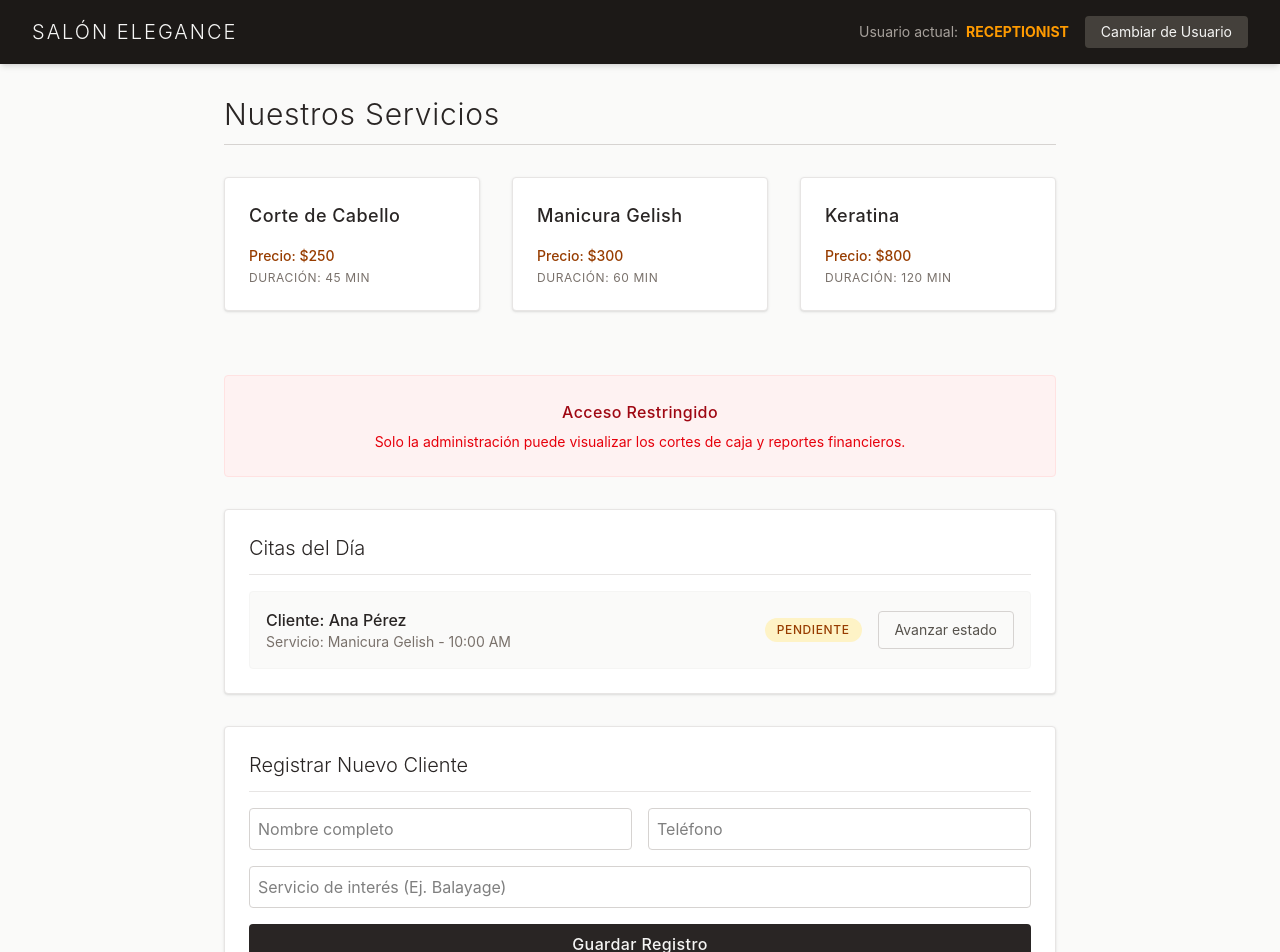
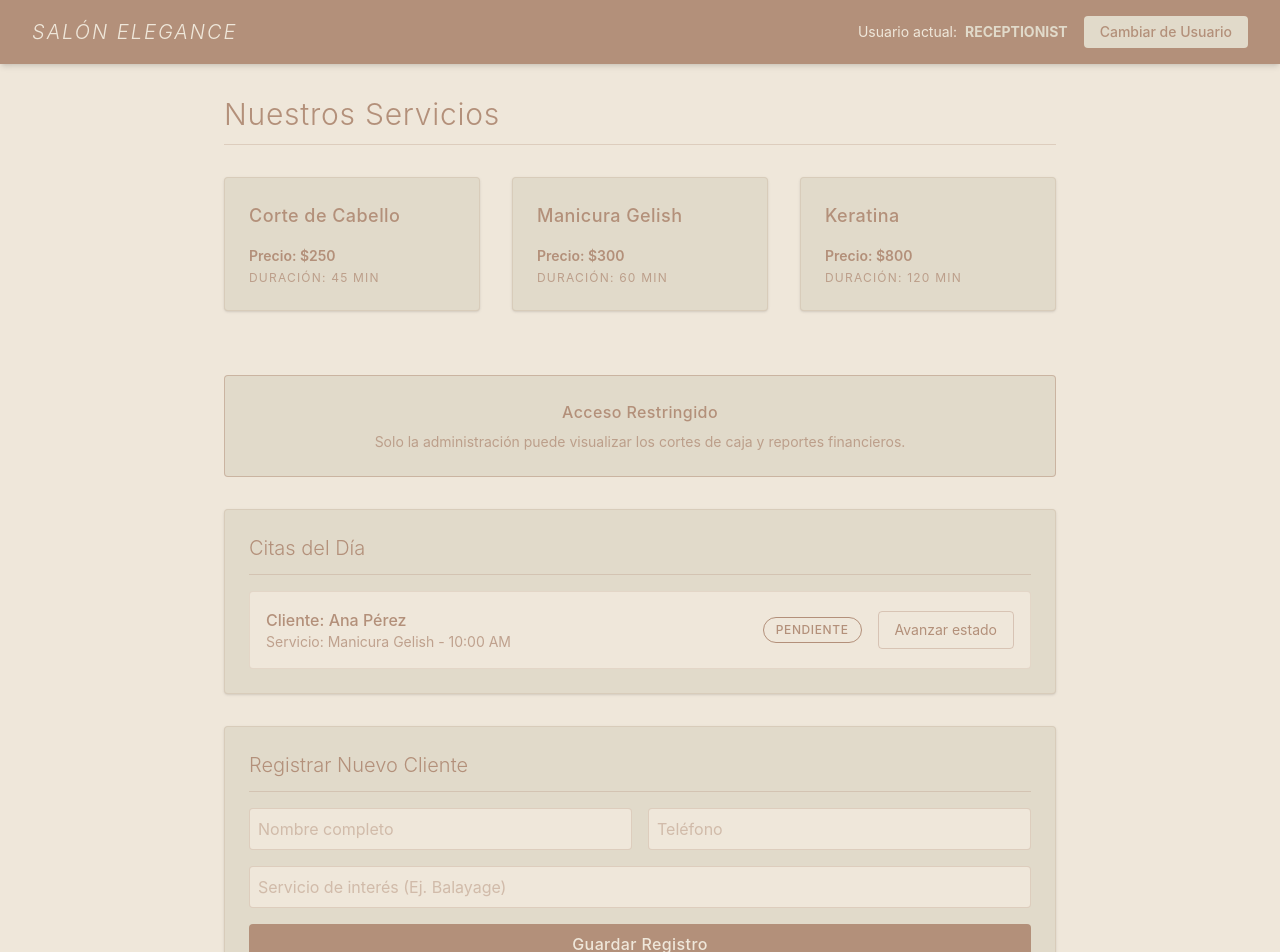
Before and after one commit to Georgina2615/salon, a React (Vite) app: page / in a window 1280 px wide. Shown: the top 952 px of the page. Built offline with nearby package versions, Linux system fonts and the light colour scheme.

Commit message:
style: se aplico el tema final al layout

```diff
--- a/src/App.jsx
+++ b/src/App.jsx
@@ -13,7 +13,7 @@ function App() {
 
   return (
     <AuthProvider>
-      <div className="min-h-screen bg-stone-50 font-sans pb-12">
+      <div className="min-h-screen bg-claro font-sans pb-12">
         <Header />
         <ServicesContainer />
 
@@ -26,7 +26,7 @@ function App() {
             {!showInventory && (
               <button
                 onClick={() => setShowInventory(true)}
-                className="bg-stone-800 text-stone-100 px-6 py-2 rounded-sm hover:bg-stone-700 transition-colors cursor-pointer"
+                className="bg-fuerte text-claro px-6 py-2 rounded-sm hover:bg-medio transition-colors cursor-pointer"
               >
                 Cargar Módulo de Inventario
               </button>
--- a/src/components/Header.jsx
+++ b/src/components/Header.jsx
@@ -4,15 +4,15 @@ export const Header = () => {
   const { role, toggleRole } = useAuth();
 
   return (
-    <header className="bg-stone-900 text-stone-100 p-4 px-8 flex justify-between items-center shadow-md">
-      <h1 className="text-xl font-light tracking-widest">SALÓN ELEGANCE</h1>
+    <header className="bg-fuerte text-claro p-4 px-8 flex justify-between items-center shadow-md">
+      <h1 className="text-xl font-light tracking-widest italic">SALÓN ELEGANCE</h1>
       <div className="flex items-center gap-4">
-        <span className="text-sm text-stone-400">
-          Usuario actual: <strong className="text-amber-500 uppercase ml-1">{role}</strong>
+        <span className="text-sm">
+          Usuario actual: <strong className="text-medio uppercase ml-1">{role}</strong>
         </span>
         <button
           onClick={toggleRole}
-          className="bg-stone-700 hover:bg-stone-600 px-4 py-1.5 rounded-sm text-sm transition-colors cursor-pointer"
+          className="bg-medio text-fuerte px-4 py-1.5 rounded-sm text-sm font-medium cursor-pointer transition-colors"
         >
           Cambiar de Usuario
         </button>
--- a/src/components/ServiceCard.jsx
+++ b/src/components/ServiceCard.jsx
@@ -1,9 +1,12 @@
 export const ServiceCard = ({ service }) => {
   return (
-    <div className="bg-white p-6 rounded-sm shadow-sm border border-stone-200 hover:shadow-md hover:border-stone-400 transition-all duration-300">
-      <h3 className="text-lg font-medium text-stone-800 tracking-wide">{service.name}</h3>
-      <p className="text-amber-800 mt-4 text-sm font-medium">Precio: {service.price}</p>
-      <p className="text-stone-500 text-xs uppercase tracking-wider mt-1">Duración: {service.duration}</p>
+    <div className="bg-medio p-6 rounded-sm shadow-sm border border-fuerte/20 hover:shadow-md transition-all duration-300">
+      <h3 className="text-lg font-medium tracking-wide text-fuerte">
+        {service.name}</h3>
+      <p className="mt-4 text-sm font-semibold text-fuerte">
+        Precio: {service.price}</p>
+      <p className="text-xs uppercase tracking-widest mt-1 text-fuerte/80">
+      Duración: {service.duration}</p>
     </div>
   );
 };
--- a/src/examples/AppointmentsSection.jsx
+++ b/src/examples/AppointmentsSection.jsx
@@ -1,41 +1,31 @@
-// src/examples/AppointmentsSection.jsx
 import { AppointmentManager } from "../components/AppointmentManager";
 
 export const AppointmentsSection = () => {
   return (
-    <div className="bg-white p-6 rounded-sm shadow-sm border border-stone-200 mt-8">
-      <h3 className="text-xl font-light text-stone-800 border-b border-stone-200 pb-3 mb-4">
+    <div className="bg-medio p-6 rounded-sm shadow-sm border border-fuerte/20 mt-8">
+      <h3 className="text-xl font-light text-fuerte border-b border-fuerte/30 pb-3 mb-4">
         Citas del Día
       </h3>
-
       <div className="space-y-4">
-        {/* Render Prop */}
-        <AppointmentManager
-          render={({ status, nextStatus }) => (
-            <div className="flex items-center justify-between p-4 bg-stone-50 border border-stone-100 rounded-sm">
+        <AppointmentManager render={({ status, nextStatus }) => (
+          <div className="flex items-center justify-between p-4 bg-claro border border-fuerte/20 rounded-sm">
             <div>
-                <p className="font-medium text-stone-800">Cliente: Ana Pérez</p>
-                <p className="text-sm text-stone-500">Servicio: Manicura Gelish - 10:00 AM</p>
+              <p className="font-medium text-fuerte">Cliente: Ana Pérez</p>
+              <p className="text-sm text-fuerte/80">Servicio: Manicura Gelish - 10:00 AM</p>
             </div>
-
             <div className="flex items-center gap-4">
-                <span className={`px-3 py-1 text-xs font-medium uppercase tracking-wider rounded-full
-                  ${status === 'Pendiente' ? 'bg-amber-100 text-amber-800' :
-                    status === 'En Curso' ? 'bg-stone-200 text-stone-800' :
-                    'bg-green-100 text-green-800'}`}>
+              <span className={`px-3 py-1 text-xs font-medium uppercase tracking-wider rounded-full border
+                ${status === 'Pendiente' ? 'bg-claro border-fuerte text-fuerte' :
+                  status === 'En Curso' ? 'bg-medio border-fuerte text-fuerte' :
+                  'bg-fuerte border-fuerte text-claro'}`}>
                 {status}
               </span>
-
-                <button
-                  onClick={nextStatus}
-                  className="text-sm px-4 py-2 border border-stone-300 text-stone-600 hover:bg-stone-200 transition-colors rounded-sm cursor-pointer"
-                >
+              <button onClick={nextStatus} className="text-sm px-4 py-2 border border-fuerte/40 text-fuerte hover:bg-medio transition-colors rounded-sm cursor-pointer">
                 Avanzar estado
               </button>
             </div>
           </div>
-          )}
-        />
+        )} />
       </div>
     </div>
   );
--- a/src/examples/FinancialReport.jsx
+++ b/src/examples/FinancialReport.jsx
@@ -2,18 +2,18 @@ import { withAuth } from "./withAuth";
 
 const FinancialReport = () => {
   return (
-    <div className="bg-stone-800 p-6 rounded-sm shadow-md mt-8">
-      <h3 className="text-xl font-light text-stone-100 border-b border-stone-600 pb-3 mb-4">
+    <div className="bg-medio p-6 rounded-sm shadow-sm mt-8 border border-fuerte/20">
+      <h3 className="text-xl font-light text-fuerte border-b border-fuerte/30 pb-3 mb-4">
         Reporte Financiero del Día
       </h3>
-      <div className="grid grid-cols-2 gap-4 text-stone-300">
+      <div className="grid grid-cols-2 gap-4">
         <div>
-          <p className="text-xs uppercase tracking-widest text-stone-500">Ingresos Totales</p>
-          <p className="text-2xl font-medium text-amber-500">$4,550.00</p>
+          <p className="text-xs uppercase tracking-widest text-fuerte/80">Ingresos Totales</p>
+          <p className="text-2xl font-medium text-fuerte">$4,550.00</p>
         </div>
         <div>
-          <p className="text-xs uppercase tracking-widest text-stone-500">Servicios Realizados</p>
-          <p className="text-2xl font-medium text-stone-100">12</p>
+          <p className="text-xs uppercase tracking-widest text-fuerte/80">Servicios Realizados</p>
+          <p className="text-2xl font-medium text-fuerte">12</p>
         </div>
       </div>
     </div>
--- a/src/examples/NewClientForm.jsx
+++ b/src/examples/NewClientForm.jsx
@@ -14,8 +14,8 @@ export const NewClientForm = () => {
   };
 
   return (
-    <div className="bg-white p-6 rounded-sm shadow-sm border border-stone-200 mt-8">
-      <h3 className="text-xl font-light text-stone-800 border-b border-stone-200 pb-3 mb-4">
+    <div className="bg-medio p-6 rounded-sm shadow-sm border border-fuerte/20 mt-8">
+      <h3 className="text-xl font-light text-fuerte border-b border-fuerte/30 pb-3 mb-4">
         Registrar Nuevo Cliente
       </h3>
 
@@ -27,7 +27,7 @@ export const NewClientForm = () => {
             value={values.nombre}
             onChange={handleInputChange}
             placeholder="Nombre completo"
-            className="w-full p-2 border border-stone-300 rounded-sm focus:outline-none focus:border-amber-600 focus:ring-1 focus:ring-amber-600"
+            className="w-full p-2 bg-claro border border-fuerte/30 rounded-sm text-fuerte focus:outline-none focus:border-fuerte focus:ring-1 focus:ring-fuerte placeholder-fuerte/50"
             required
           />
           <input
@@ -36,7 +36,7 @@ export const NewClientForm = () => {
             value={values.telefono}
             onChange={handleInputChange}
             placeholder="Teléfono"
-            className="w-full p-2 border border-stone-300 rounded-sm focus:outline-none focus:border-amber-600 focus:ring-1 focus:ring-amber-600"
+            className="w-full p-2 bg-claro border border-fuerte/30 rounded-sm text-fuerte focus:outline-none focus:border-fuerte focus:ring-1 focus:ring-fuerte placeholder-fuerte/50"
             required
           />
         </div>
@@ -46,12 +46,12 @@ export const NewClientForm = () => {
           value={values.servicio}
           onChange={handleInputChange}
           placeholder="Servicio de interés (Ej. Balayage)"
-          className="w-full p-2 border border-stone-300 rounded-sm focus:outline-none focus:border-amber-600 focus:ring-1 focus:ring-amber-600"
+          className="w-full p-2 bg-claro border border-fuerte/30 rounded-sm text-fuerte focus:outline-none focus:border-fuerte focus:ring-1 focus:ring-fuerte placeholder-fuerte/50"
           required
         />
         <button
           type="submit"
-          className="w-full bg-stone-800 text-stone-100 py-2 rounded-sm hover:bg-stone-700 transition-colors font-medium tracking-wide cursor-pointer"
+          className="w-full bg-fuerte text-claro py-2 rounded-sm cursor-pointer font-medium tracking-wide hover:opacity-90 transition-opacity"
         >
           Guardar Registro
         </button>
--- a/src/examples/ServicesContainer.jsx
+++ b/src/examples/ServicesContainer.jsx
@@ -14,12 +14,12 @@ export const ServicesContainer = () => {
   }, []);
 
   if (loading) {
-    return <div className="p-10 text-center text-stone-500 tracking-widest uppercase text-sm animate-pulse">Cargando catálogo...</div>;
+    return <div className="p-10 text-center text-fuerte/80 tracking-widest uppercase text-sm animate-pulse">Cargando catálogo...</div>;
   }
 
   return (
     <div className="p-8 max-w-4xl mx-auto">
-      <h2 className="text-3xl font-light tracking-wide mb-8 text-stone-800 border-b border-stone-300 pb-3">
+      <h2 className="text-3xl font-light tracking-wide mb-8 text-fuerte border-b border-fuerte/30 pb-3">
         Nuestros Servicios
       </h2>
       <div className="grid grid-cols-1 sm:grid-cols-2 md:grid-cols-3 gap-8">
--- a/src/examples/withAuth.jsx
+++ b/src/examples/withAuth.jsx
@@ -6,12 +6,12 @@ export const withAuth = (WrappedComponent) => {
 
     if (role !== "admin") {
       return (
-        <div className="bg-red-50 p-6 rounded-sm border border-red-100 text-center mt-8">
-          <h3 className="text-red-800 font-medium tracking-wide">Acceso Restringido</h3>
-          <p className="text-red-600 text-sm mt-2">
-            Solo la administración puede visualizar los cortes de caja y reportes financieros.
-          </p>
-        </div>
+       <div className="bg-medio p-6 rounded-sm border border-fuerte/50 text-center mt-8">
+       <h3 className="text-fuerte font-medium tracking-wide">Acceso Restringido</h3>
+       <p className="text-fuerte/80 text-sm mt-2">
+       Solo la administración puede visualizar los cortes de caja y reportes financieros.
+       </p>
+      </div>
       );
     }
 
--- a/src/index.css
+++ b/src/index.css
@@ -1 +1,7 @@
 @import "tailwindcss";
+
+@theme {
+  --color-fuerte: #B3907A;
+  --color-medio: #E1DACA;
+  --color-claro: #EFE7DA;
+}
```
Also changed, not shown: src/examples/Inventory.jsx (+8 -8 lines). Lines whose indentation alone changed are shown as unchanged.
